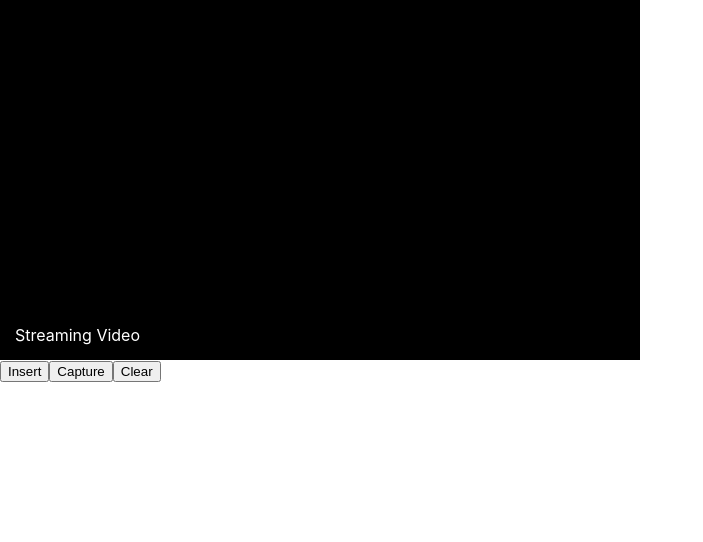
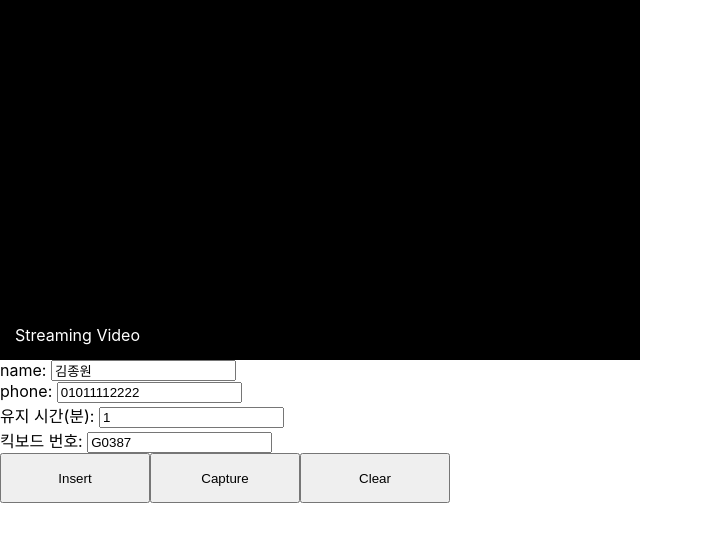
Before and after one commit to KickCap-Project/kickcap-main, a React (Create React App) app in the folder ai/my-app/: page / in a window 1280 px wide. Shown: the top 542 px of the page, without its empty margins (0-703 px from the left). Built offline with nearby package versions, Linux system fonts and the light colour scheme; no server answers.

Commit message:
[AI] feat: CCTV 카메라 frontend 개발 및 API 추가 Image api: caputer 버튼을 눌렀을 때 이미지를 저장한 뒤 OCR 된 값을 출력 gcooter 테이블에 데이터를 추가

```diff
--- a/ai/my-app/src/App.js
+++ b/ai/my-app/src/App.js
@@ -1,12 +1,35 @@
 import React, { useRef, useEffect, useState } from 'react';
 import axios from 'axios';
 import { v4 as uuidv4 } from 'uuid';
+
+const INSERT_API_ENDPONT = 'http://localhost:8000/insert';
+const IMAGE_API_ENDPONT = 'http://localhost:8000/image';
+const OCR_API_ENDPONT = 'http://localhost:8000/ocr'
 
 const VideoStream = () => {
   const videoRef = useRef(null);
   const socketRef = useRef(null);
   const [annotatedImage, setAnnotatedImage] = useState(null);
   const [labelResult, setLabelResult] = useState('');
+  // kickboard_number를 상태로 관리 (초기값을 빈 문자열로 설정)
+  const [kickboardNumber, setKickboardNumber] = useState('G0387');
+  const [inputName, setName] = useState('김종원');
+  const [inputPhone, setPhone] = useState('01011112222');
+  const [inputMinute, setMinute] = useState('1');
+
+  // 입력 값이 변경될 때 상태 업데이트
+  const handleInputNumberChange = (e) => {
+    setKickboardNumber(e.target.value);
+  };
+  const handleInputNameChange = (e) => {
+    setName(e.target.value)
+  };
+  const handleInputPhoneChange = (e) => {
+    setPhone(e.target.value)
+  };
+  const handleInputMinuteChange = (e) => {
+    setMinute(e.target.value)
+  };
 
   const getCurrentTimeString = () => {
     const now = new Date();
@@ -33,43 +56,44 @@ const VideoStream = () => {
       context.drawImage(videoElement, 0, 0, canvas.width, canvas.height);
       canvas.toBlob(
         (blob) => {
-          // UUID로 파일 이름 생성
-          const fileName = uuidv4() + '.jpg';
           // FormData 준비
           const formData = new FormData();
-          formData.append('image', blob, fileName);
+          formData.append('image', blob, uuidv4() + '.jpg');
 
           // /image 엔드포인트로 이미지 전송
           axios
-            .post('http://localhost:8000/image', formData, {
+            .post(IMAGE_API_ENDPONT, formData, {
               headers: {
                 'Content-Type': 'multipart/form-data',
               },
             })
             .then((response) => {
               console.log('/image로 이미지 전송 성공');
-              console.log(response)
+              console.log(response);
+
+              // 서버에서 반환된 파일 이름 사용 (예: response.data.file_name)
+              const fileName = response.data.image_src
 
               // /ocr 엔드포인트에 보낼 데이터 준비
               const ocrData = {
                 camera_idx: 1,
-                file_name: fileName,
+                file_name: fileName, // 응답에서 가져온 파일 이름을 사용
                 type: 3,
                 time: getCurrentTimeString(),
               };
 
               // /ocr 엔드포인트로 데이터 전송
-              // axios
-              //   .post('http://localhost:8000/ocr', ocrData)
-              //   .then((response) => {
-              //     if (response.status === 200) {
-              //       // 결과를 라벨에 표시
-              //       setLabelResult(response.data.result);
-              //     }
-              //   })
-              //   .catch((error) => {
-              //     console.error('OCR 요청 중 오류 발생:', error);
-              //   });
+              axios
+                .post(OCR_API_ENDPONT, ocrData)
+                .then((response) => {
+                  if (response.status === 200) {
+                    // 결과를 라벨에 표시
+                    setLabelResult(response.data.result);
+                  }
+                })
+                .catch((error) => {
+                  console.error('OCR 요청 중 오류 발생:', error.response.data.detail);
+                });
             })
             .catch((error) => {
               console.error('/image로 이미지 전송 중 오류 발생:', error);
@@ -80,9 +104,19 @@ const VideoStream = () => {
     }
   };
 
-  const handleInsert = () => {
-    // Insert 버튼에 대한 기능을 여기에 구현하세요
-    console.log('Insert 버튼 클릭됨');
+  const handleInsert = async () => {
+    try {
+      const response = await axios.post(INSERT_API_ENDPONT, {
+        kickboard_number: kickboardNumber,
+        phone: inputPhone,
+        name: inputName,
+        minute: inputMinute
+      });
+
+      console.log('Response:', response);
+    } catch (error) {
+      console.error('Error:', error.response.data.detail);
+    }
   };
 
   useEffect(() => {
@@ -191,9 +225,38 @@ const VideoStream = () => {
         )}
       </div>
       <div>
-        <button onClick={handleInsert}>Insert</button>
-        <button onClick={handleCapture}>Capture</button>
-        <button onClick={() => setLabelResult('')}>Clear</button>
+        <div>
+          <label>name: </label>
+          <input
+            value={inputName}
+            onChange={handleInputNameChange}
+          />
+        </div>
+        <div>
+          <label>phone: </label>
+          <input
+            value={inputPhone}
+            onChange={handleInputPhoneChange}
+          />
+        </div>
+        <div>
+          <label>유지 시간(분): </label>
+          <input
+            value={inputMinute}
+            onChange={handleInputMinuteChange}
+          />
+        </div>
+        <div>
+          <label>킥보드 번호: </label>
+          <input
+            value={kickboardNumber}
+            onChange={handleInputNumberChange}
+          />
+        </div>
+
+        <button onClick={handleInsert} style={{ width: '150px', height: '50px' }}>Insert</button>
+        <button onClick={handleCapture} style={{ width: '150px', height: '50px' }}>Capture</button>
+        <button onClick={() => setLabelResult('')} style={{ width: '150px', height: '50px' }}>Clear</button>
         <p>{labelResult}</p>
       </div>
     </div>
```
Also changed, not shown: 1 other file (tests, documents, lock files or other folders).
